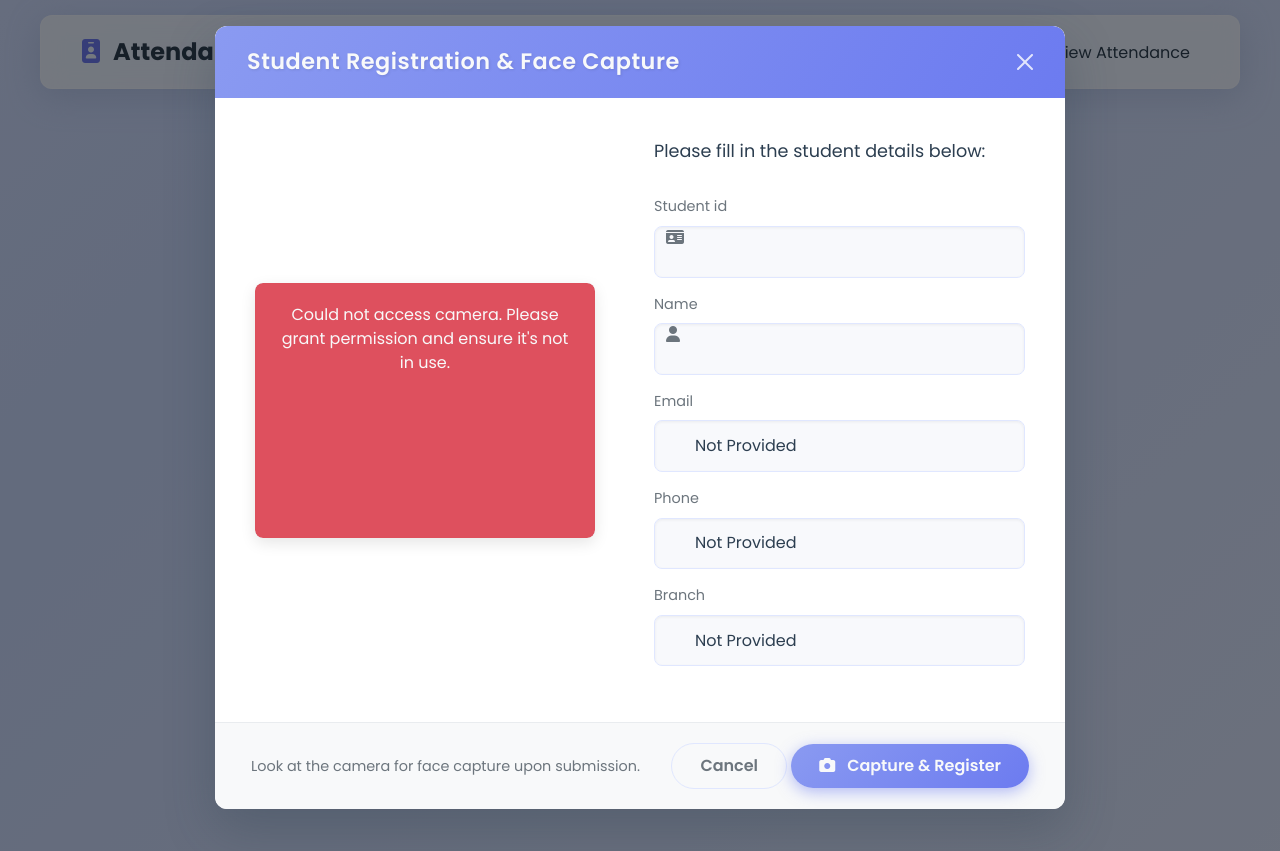
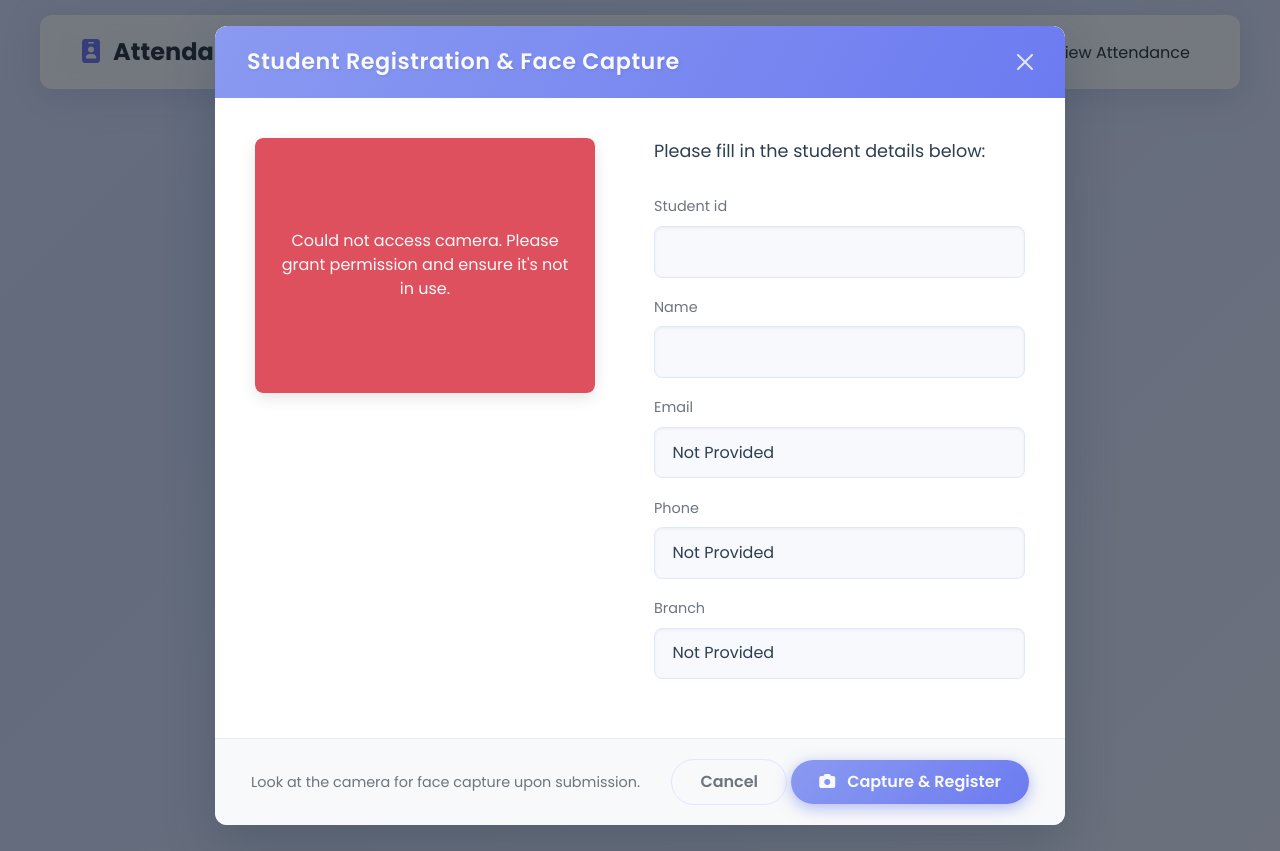
Before and after one commit to Gourav9165/attendance-system, a Django app: page /register/ in a window 1280 px wide, after a click on "Start Registration". Run offline with Django 5.2, Linux system fonts and the light colour scheme.

Commit message:
Add files via upload

```diff
--- a/face_recognition/templates/face_recognition/register.html
+++ b/face_recognition/templates/face_recognition/register.html
@@ -296,8 +296,7 @@
       padding: 2.5rem;
       display: flex;
       gap: 35px;
-      align-items: center;
-      /* Vertically center items */
+      align-items: flex-start; /* Align items at the start */
     }
 
     /* --- Camera Preview Styling --- */
@@ -392,38 +393,33 @@
       margin-bottom: 2rem;
     }
 
-    /* Input Wrapper for potential icon placement */
+    /* Wrapper for margin */
     .input-wrapper {
-      position: relative;
-      margin-bottom: 1.2rem;
-      /* Spacing between fields */
+        margin-bottom: 1.2rem; /* Spacing between fields */
     }
 
     #registrationForm .form-label {
       font-weight: 500;
       font-size: 0.9rem;
       color: var(--text-muted);
-      margin-bottom: 0.5rem;
+      margin-bottom: 0.5rem; /* Space between label and input */
       display: block;
       /* Ensure label is above input */
       transition: color 0.3s ease;
     }
 
-    #registrationForm .form-control {
+    /* Base form control styles (default Bootstrap behavior) */
+    #registrationForm .form-control,
+    #registrationForm .form-select {
       border-radius: var(--border-radius-sm);
       border: 1px solid var(--border-light);
       background-color: #f8f9fc;
-      /* Slightly different background */
-      padding: 0.8rem 1.1rem;
-      /* Generous padding */
-      padding-left: 2.5rem;
-      /* Add if using icons inside */
+      padding: 0.8rem 1.1rem; /* Standard padding */
       font-size: 1rem;
       font-weight: 400;
       color: var(--text-dark);
       transition: all 0.3s cubic-bezier(0.25, 0.8, 0.25, 1);
-      width: 100%;
-      /* Ensure full width */
+      width: 100%; /* Ensure full width */
       box-shadow: inset 0 1px 3px rgba(0, 0, 0, 0.06);
     }
 
@@ -440,29 +437,17 @@
     }
 
     /* Change label color when input is focused */
-    #registrationForm .form-control:focus+.form-label,
-    #registrationForm .form-control:focus~.form-label
+     #registrationForm .form-control:focus ~ .form-label, /* If label is AFTER input */
+     #registrationForm .form-control:focus + .form-label, /* If label is immediately AFTER input */
+     #registrationForm .form-select:focus ~ .form-label,
+     #registrationForm .form-select:focus + .form-label,
+     #registrationForm .input-wrapper:focus-within .form-label /* General case: label is within a focused wrapper */
+     {
+        color: var(--primary-gradient-end);
+     }
 
-    /* If label is after */
-      {
-      color: var(--primary-gradient-end);
-    }
+    /* REMOVE all icon-specific CSS (input-group, absolute positioning, etc.) */
 
-    /* Add styling for input icons (optional) */
-    .input-wrapper .input-icon {
-      position: absolute;
-      left: 12px;
-      top: 50%;
-      transform: translateY(-50%);
-      color: var(--text-muted);
-      transition: color 0.3s ease;
-      pointer-events: none;
-      /* Don't block input */
-    }
-
-    #registrationForm .form-control:focus~.input-icon {
-      color: var(--primary-gradient-end);
-    }
 
     /* Validation Errors */
     #registrationForm .invalid-feedback {
@@ -802,22 +783,35 @@
             <div id="registrationFormContainer">
               <p>Please fill in the student details below:</p>
 
-              <div class="mb-3 input-wrapper"> <!-- Wrap in div -->
+              <!-- Student ID -->
+              <div class="input-wrapper"> <!-- Keep wrapper for margin -->
                 <label for="{{ form.student_id.id_for_label }}" class="form-label">{{ form.student_id.label }}</label>
-                {{ form.student_id }} <!-- Input field -->
-                <i class="fas fa-id-card input-icon"></i> <!-- Icon -->
-                {% if form.student_id.errors %}...{% endif %}
+                <!-- Removed icon and input-group -->
+                {{ form.student_id }} <!-- Input field directly -->
+                <!-- Display errors using Bootstrap's invalid-feedback -->
+                {% if form.student_id.errors %}
+                  <div class="invalid-feedback d-block">
+                    {{ form.student_id.errors|striptags }}
+                  </div>
+                {% endif %}
               </div>
 
-              <div class="mb-3 input-wrapper"> <!-- Wrap in div -->
+              <!-- Name -->
+              <div class="input-wrapper">
                 <label for="{{ form.name.id_for_label }}" class="form-label">{{ form.name.label }}</label>
-                {{ form.name }} <!-- Input field -->
-                <i class="fas fa-user input-icon"></i> <!-- Icon -->
-                {% if form.name.errors %}...{% endif %}
+                <!-- Removed icon and input-group -->
+                {{ form.name }}
+                {% if form.name.errors %}
+                  <div class="invalid-feedback d-block">
+                     {{ form.name.errors|striptags }}
+                  </div>
+                {% endif %}
               </div>
 
-              <div class="mb-3">
+              <!-- Email -->
+              <div class="input-wrapper">
                 <label for="{{ form.email.id_for_label }}" class="form-label">{{ form.email.label }}</label>
+                <!-- Removed icon and input-group -->
                 {{ form.email }}
                 {% if form.email.errors %}
                 <div class="invalid-feedback d-block">
@@ -826,8 +820,10 @@
                 {% endif %}
               </div>
 
-              <div class="mb-3">
+              <!-- Phone -->
+              <div class="input-wrapper">
                 <label for="{{ form.phone.id_for_label }}" class="form-label">{{ form.phone.label }}</label>
+                <!-- Removed icon and input-group -->
                 {{ form.phone }}
                 {% if form.phone.errors %}
                 <div class="invalid-feedback d-block">
@@ -836,8 +832,10 @@
                 {% endif %}
               </div>
 
-              <div class="mb-3">
+              <!-- Branch -->
+              <div class="input-wrapper">
                 <label for="{{ form.branch.id_for_label }}" class="form-label">{{ form.branch.label }}</label>
+                <!-- Removed icon and input-group -->
                 {{ form.branch }}
                 {% if form.branch.errors %}
                 <div class="invalid-feedback d-block">
@@ -896,7 +895,7 @@
         console.log("Camera preview started successfully.");
       } catch (err) {
         console.error("Error accessing camera: ", err);
-        cameraErrorElement.style.display = 'block';
+        cameraErrorElement.style.display = 'flex'; // Use flex to center content
         videoElement.style.display = 'none';
         // Optionally disable submit button if camera fails crucial step
         // submitBtn.disabled = true;
@@ -916,8 +915,14 @@
     // --- Modal Event Listeners ---
     registerModalElement.addEventListener('show.bs.modal', event => {
       console.log("Modal show event triggered.");
-      // Reset form state if needed (optional)
-      // registrationForm.reset();
+      // Reset form validation state visually (remove is-invalid etc.)
+      registrationForm.querySelectorAll('.is-invalid').forEach(el => el.classList.remove('is-invalid'));
+      registrationForm.querySelectorAll('.invalid-feedback').forEach(el => {
+          el.style.display = 'none'; // Ensure feedback is hidden
+          el.classList.remove('d-block'); // Remove d-block if previously added
+      });
+
+
       captureProgress.classList.add('d-none');
       captureInfo.classList.remove('d-none');
       submitBtn.disabled = false;
@@ -930,11 +935,43 @@
     registerModalElement.addEventListener('hide.bs.modal', event => {
       console.log("Modal hide event triggered.");
       stopCameraPreview(); // Stop camera when modal is hidden
+       // Optionally reset the form fields completely if desired
+       // registrationForm.reset();
     });
 
     // --- Form Submission ---
     registrationForm.addEventListener('submit', function (e) {
       console.log("Form submit event triggered.");
+
+      // Basic Client-side validation example (optional, Django handles backend)
+      let formIsValid = true;
+      const fieldsToValidate = ['#id_student_id', '#id_name']; // Add other required fields if needed
+
+      fieldsToValidate.forEach(selector => {
+          const field = registrationForm.querySelector(selector);
+          const wrapper = field ? field.closest('.input-wrapper') : null; // Find the parent wrapper
+          const feedback = wrapper ? wrapper.querySelector('.invalid-feedback') : null;
+
+          if (field && field.value.trim() === '') {
+              field.classList.add('is-invalid');
+              if (feedback) feedback.style.display = 'block'; // Force display block
+              formIsValid = false;
+          } else if (field) {
+              field.classList.remove('is-invalid');
+              if (feedback) feedback.style.display = 'none'; // Hide feedback
+          }
+      });
+
+
+      // If client-side validation fails, prevent submission
+      if (!formIsValid) {
+          e.preventDefault(); // Stop form submission
+          console.log("Client-side validation failed.");
+          return; // Exit the function
+      }
+
+
+      // If validation passes (or no client-side validation)
       submitBtn.disabled = true;
       submitBtn.innerHTML = '<span class="spinner-border spinner-border-sm" role="status" aria-hidden="true"></span> Processing...';
       captureInfo.classList.add('d-none');
@@ -951,34 +988,37 @@
       console.log("Proceeding with form submission to backend...");
     });
 
-    // If using the Take Attendance function from home.html, include it here too
+    // --- Add Dummy showAttendanceModal function if needed ---
     function showAttendanceModal(event) {
-      event.preventDefault(); // Prevent default link behavior
-      const targetUrl = event.currentTarget.href; // Get the URL from the clicked link/button
-
-      // Show the modal immediately (it will show placeholder/styles first)
-      attendanceModal.show();
-
-      // Then try to start the camera preview
-      startAttendancePreview(targetUrl);
+      event.preventDefault();
+      console.warn("Take Attendance clicked, but modal logic might not be fully implemented on this page.");
+      alert("Take Attendance functionality would be initiated here.");
     }
 
-    // Handle Cancel button click
+    // --- Add Dummy stopAttendancePreview function if needed ---
+    function stopAttendancePreview() {
+        console.log("Stopping Attendance Preview (if active).");
+    }
+
+    // --- Add Dummy references if Attendance modal elements are used in shared listeners ---
+    const attendanceModalElement = null;
+    const attendanceModal = null;
+    const attendanceSpinner = null;
+    const attendanceErrorElement = null;
+    const attendanceVideoElement = null;
+
+    // Handle Cancel button click (specifically for Registration Modal)
     cancelBtn.addEventListener('click', () => {
-      stopAttendancePreview();
-      attendanceModal.hide();
-      attendanceSpinner.classList.add('d-none'); // Ensure spinner is hidden
-      attendanceErrorElement.style.display = 'none'; // Hide error
-      attendanceVideoElement.style.display = 'block'; // Reset video display for next time
+      console.log("Cancel button clicked.");
     });
 
-    // Optional: Stop camera if modal is somehow closed unexpectedly
-    attendanceModalElement.addEventListener('hidden.bs.modal', () => {
-      stopAttendancePreview(); // Ensure camera is off if modal is closed
-      attendanceSpinner.classList.add('d-none');
-      attendanceErrorElement.style.display = 'none';
-      attendanceVideoElement.style.display = 'block'; // Reset
-    });
+    // Optional: Handle modal close button click (redundant if using data-bs-dismiss)
+    const closeBtn = document.getElementById('modalCloseBtn');
+    if (closeBtn) {
+        closeBtn.addEventListener('click', () => {
+            console.log("Close button clicked.");
+        });
+    }
 
   </script>
 </body>
```
Also changed, not shown: other parts of face_recognition/templates/face_recognition/register.html (+17 -17 lines), db.sqlite3, face_recognition/forms.py (line endings or trailing spaces), face_recognition/templates/face_recognition/attendance.html (line endings or trailing spaces), face_recognition/templates/face_recognition/home.html (line endings or trailing spaces), media/Output/1. HOMEPAGE.png (added), media/Output/2. REGISTRATION-1.png (added), media/Output/3. REGISTRATION-2.png (added), media/Output/4. REGISTERED.png (added), media/Output/5. TAKE-ATTENDANCE.png (added), media/Output/6. ATTENDANCE-SUCCESS.png (added), media/Output/7. VIEW-ATTENDANCE.png (added).
